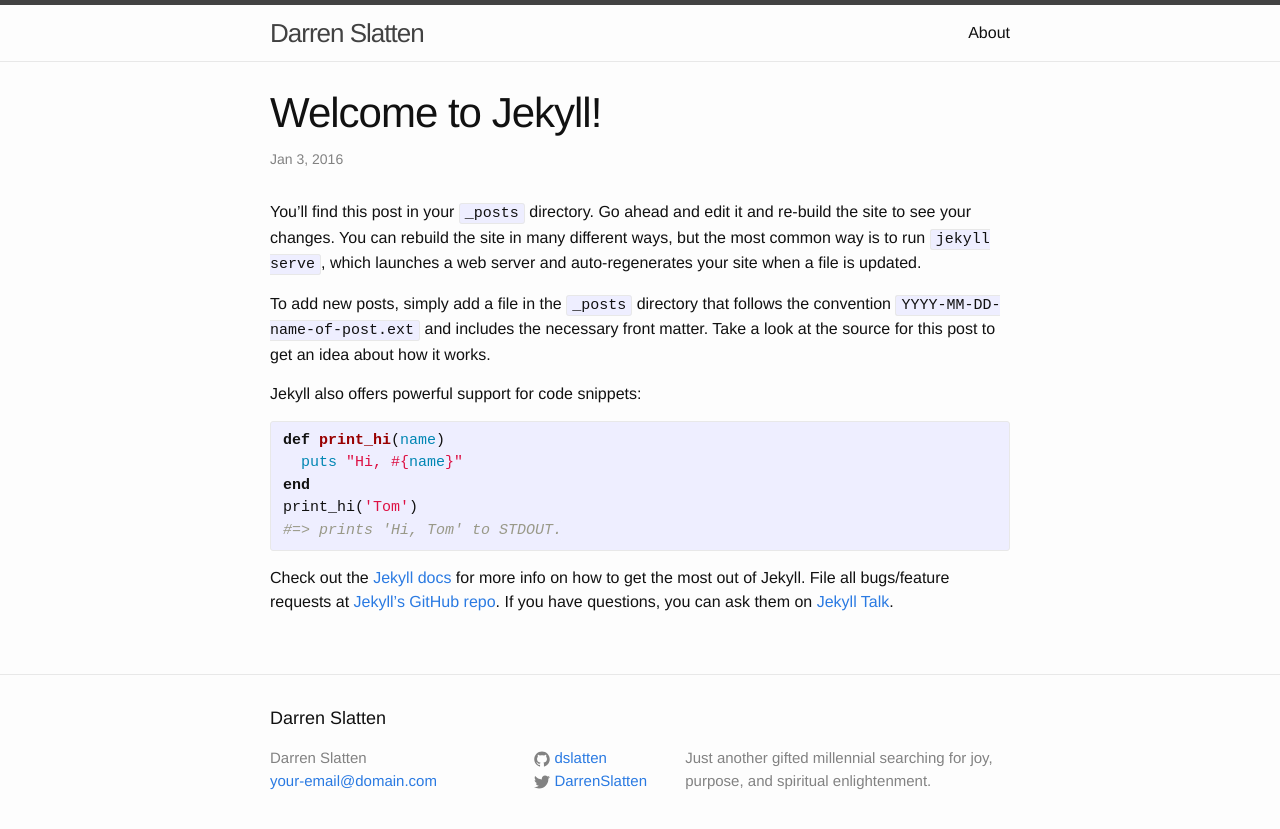
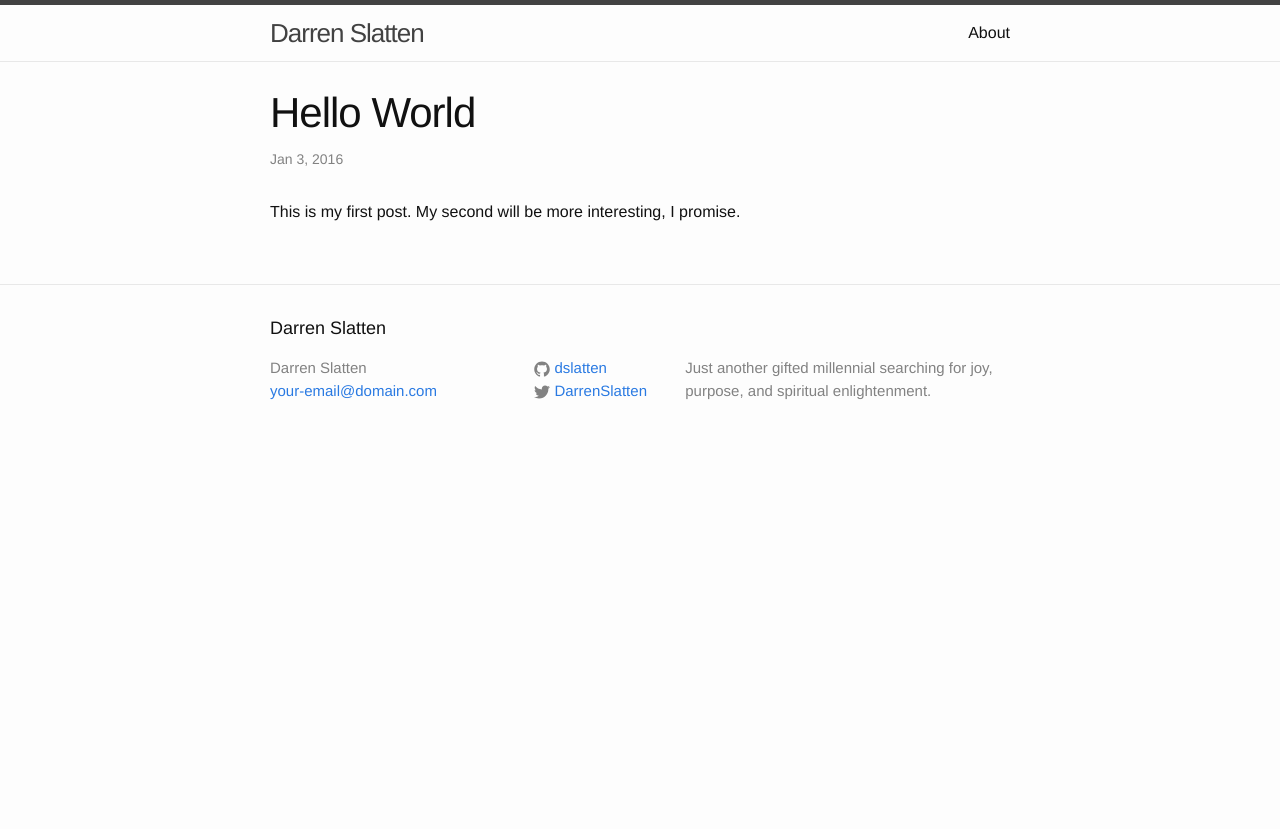
Before and after one commit to dslatten/dslatten.github.io, a Jekyll site: the page built from _posts/2016-01-03-welcome-to-jekyll.markdown, in a window 1280 px wide. Shown: the top 829 px of the page. Built offline with Jekyll 4.4.1, drawn with Linux system fonts in a browser that asks for light colours.

Commit message:
Created first post

```diff
--- a/_posts/2016-01-03-welcome-to-jekyll.markdown
+++ b/_posts/2016-01-03-welcome-to-jekyll.markdown
@@ -1,25 +1,6 @@
 ---
 layout: post
-title:  "Welcome to Jekyll!"
+title:  "Hello World"
 date:   2016-01-03 15:22:35 -0600
-categories: jekyll update
 ---
-You’ll find this post in your `_posts` directory. Go ahead and edit it and re-build the site to see your changes. You can rebuild the site in many different ways, but the most common way is to run `jekyll serve`, which launches a web server and auto-regenerates your site when a file is updated.
-
-To add new posts, simply add a file in the `_posts` directory that follows the convention `YYYY-MM-DD-name-of-post.ext` and includes the necessary front matter. Take a look at the source for this post to get an idea about how it works.
-
-Jekyll also offers powerful support for code snippets:
-
-{% highlight ruby %}
-def print_hi(name)
-  puts "Hi, #{name}"
-end
-print_hi('Tom')
-#=> prints 'Hi, Tom' to STDOUT.
-{% endhighlight %}
-
-Check out the [Jekyll docs][jekyll-docs] for more info on how to get the most out of Jekyll. File all bugs/feature requests at [Jekyll’s GitHub repo][jekyll-gh]. If you have questions, you can ask them on [Jekyll Talk][jekyll-talk].
-
-[jekyll-docs]: http://jekyllrb.com/docs/home
-[jekyll-gh]:   https://github.com/jekyll/jekyll
-[jekyll-talk]: https://talk.jekyllrb.com/
+This is my first post. My second will be more interesting, I promise.
```
